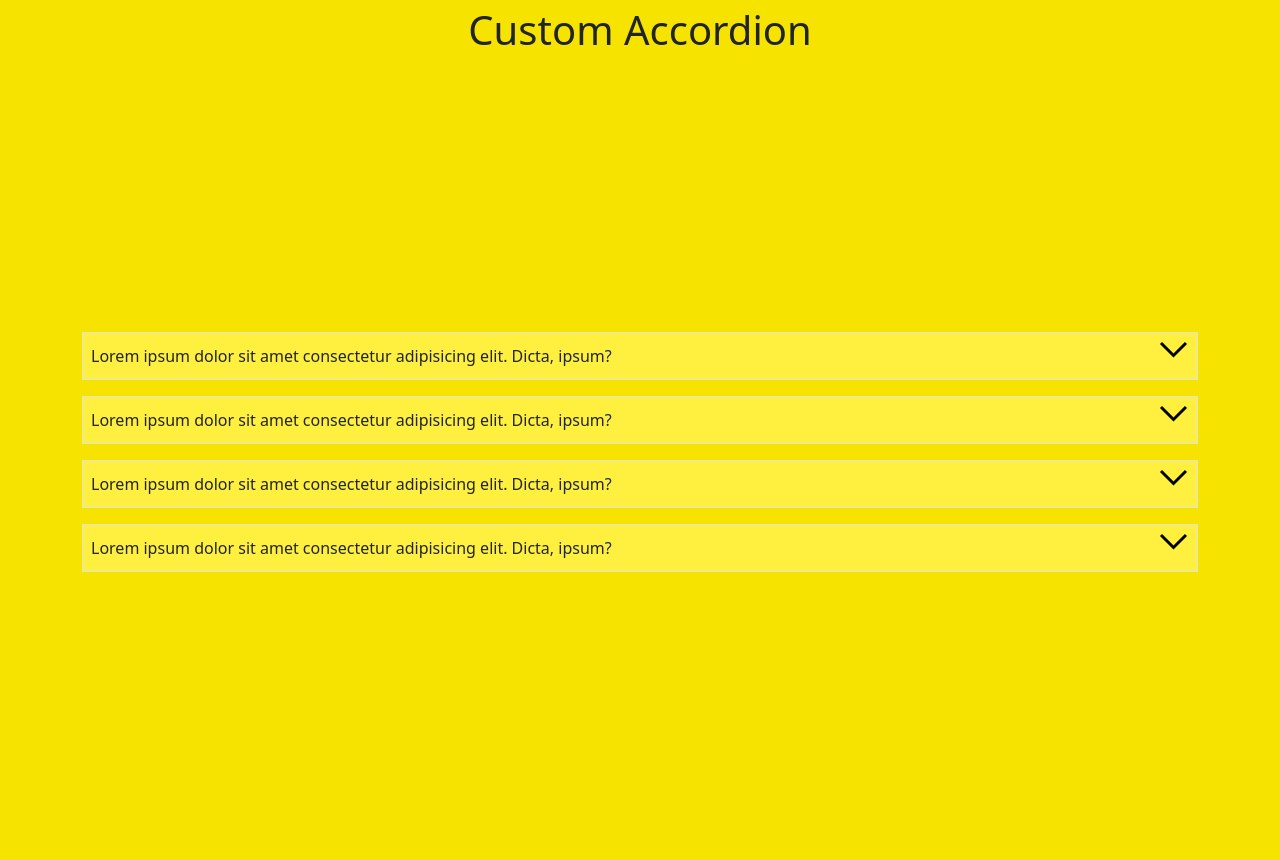
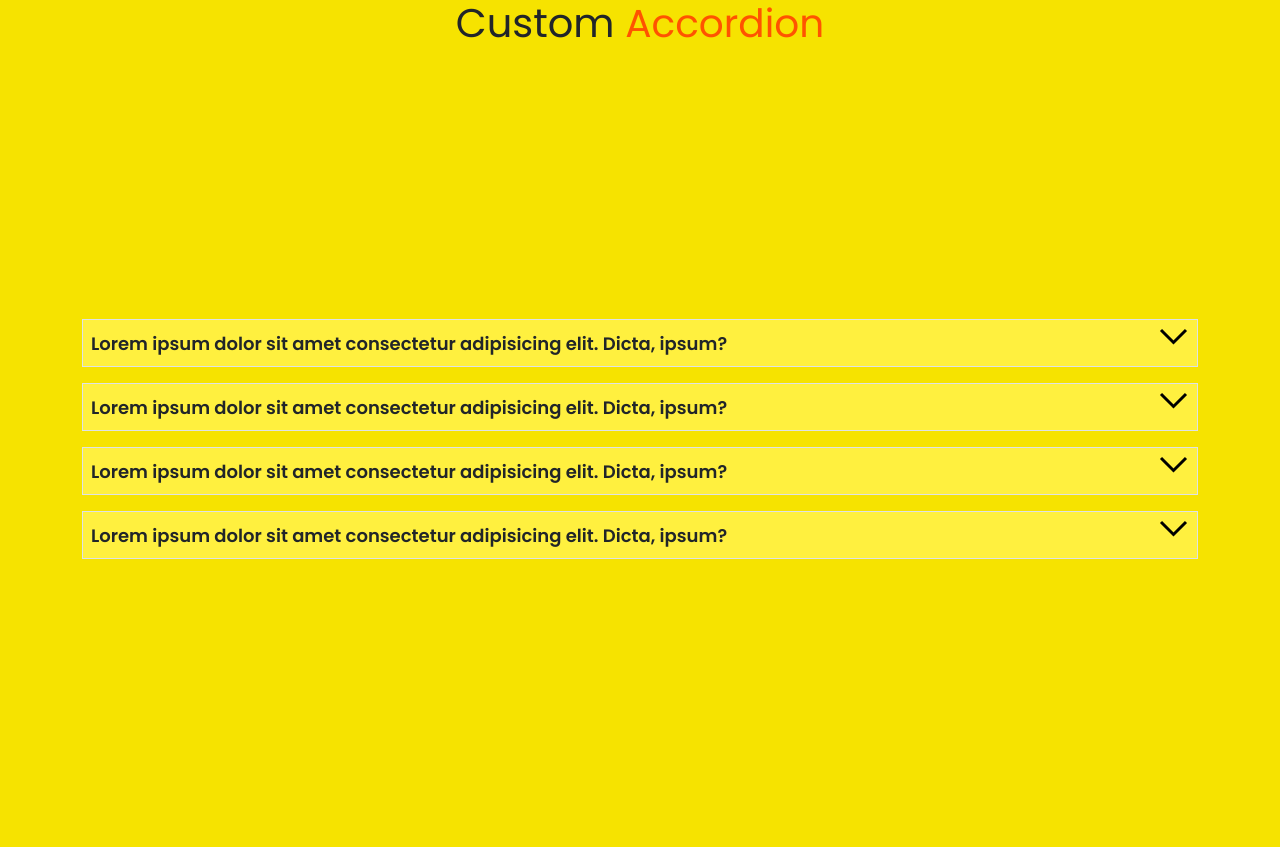
Before and after one commit to Sandeep-508/Accordion, a plain HTML site: page index.html in a window 1280 px wide. Drawn offline with nearby package versions, Linux system fonts and the light colour scheme.

Commit message:
complete with changes in font

```diff
--- a/assets/css/style.css
+++ b/assets/css/style.css
@@ -1,3 +1,5 @@
+@import url('https://fonts.googleapis.com/css2?family=Poppins:ital,wght@0,100;0,200;0,300;0,400;0,500;0,600;0,700;0,800;0,900;1,100;1,200;1,300;1,400;1,500;1,600;1,700;1,800;1,900&display=swap');
+
 .w-h {
     width: 30px;
     height: 30px;
@@ -5,6 +7,24 @@
 
 .bg {
     background-color: #FFF03F;
+}
+
+.text_red {
+    font-family: "Poppins", sans-serif;
+    font-size: 39px;
+    line-height: 46px;
+    letter-spacing: 0em;
+    text-align: left;
+    color: #FF5300;
+}
+
+.text_bl {
+    font-family: "Poppins", sans-serif;
+    font-size: 39px;
+    line-height: 46px;
+    letter-spacing: 0em;
+    text-align: left;
+
 }
 
 .dif_bg {
@@ -18,3 +38,21 @@
 p {
     margin: 0;
 }
+
+.lorem {
+    font-family: "Poppins", sans-serif;
+    font-size: 18px;
+    font-weight: 600;
+    line-height: 27px;
+    letter-spacing: 0em;
+    text-align: left;
+}
+
+.disp_text {
+    font-family: Poppins;
+    font-size: 18px;
+    font-weight: 400;
+    line-height: 32px;
+    letter-spacing: 0em;
+    text-align: left;
+}
--- a/index.html
+++ b/index.html
@@ -13,14 +13,14 @@
 <body>
     <section class="dif_color">
         <div class="container">
-            <p class="text-center" style="font-size: 40px;">Custom Accordion</p>
+            <p class="text-center text_bl" style="font-size: 40px;">Custom <span class="text_red">Accordion</span></p>
         </div>
     </section>
     <section class="dif_bg min-vh-100 d-flex flex-column align-items-center justify-content-center">
         <div class="container">
             <div class="brdr boxes border mb-3 bg">
                 <div class="w-100 d-flex align-items-center justify-content-between p-2 accord border_none">
-                    <p>Lorem ipsum dolor sit amet consectetur adipisicing elit. Dicta, ipsum?</p>
+                    <p class="lorem">Lorem ipsum dolor sit amet consectetur adipisicing elit. Dicta, ipsum?</p>
                     <div class="w-h d-flex">
                         <svg width="29" height="17" viewBox="0 0 29 17" fill="none" xmlns="http://www.w3.org/2000/svg"
                             class="svg">
@@ -42,7 +42,7 @@
             </div>
             <div class="brdr boxes border my-3 bg">
                 <div class="w-100 d-flex align-items-center justify-content-between p-2 accord border_none">
-                    <p>Lorem ipsum dolor sit amet consectetur adipisicing elit. Dicta, ipsum?</p>
+                    <p class="lorem">Lorem ipsum dolor sit amet consectetur adipisicing elit. Dicta, ipsum?</p>
                     <div class="w-h d-flex">
                         <svg width="29" height="17" viewBox="0 0 29 17" fill="none" xmlns="http://www.w3.org/2000/svg"
                             class="svg">
@@ -64,7 +64,7 @@
             </div>
             <div class="brdr boxes border my-3 bg">
                 <div class="w-100 d-flex align-items-center justify-content-between p-2 accord border_none">
-                    <p>Lorem ipsum dolor sit amet consectetur adipisicing elit. Dicta, ipsum?</p>
+                    <p class="lorem">Lorem ipsum dolor sit amet consectetur adipisicing elit. Dicta, ipsum?</p>
                     <div class="w-h d-flex">
                         <svg width="29" height="17" viewBox="0 0 29 17" fill="none" xmlns="http://www.w3.org/2000/svg"
                             class="svg">
@@ -86,7 +86,7 @@
             </div>
             <div class="brdr boxes border my-3 bg">
                 <div class="w-100 d-flex align-items-center justify-content-between p-2 accord border_none">
-                    <p>Lorem ipsum dolor sit amet consectetur adipisicing elit. Dicta, ipsum?</p>
+                    <p class="lorem">Lorem ipsum dolor sit amet consectetur adipisicing elit. Dicta, ipsum?</p>
                     <div class="w-h d-flex">
                         <svg width="29" height="17" viewBox="0 0 29 17" fill="none" xmlns="http://www.w3.org/2000/svg"
                             class="svg">
```
